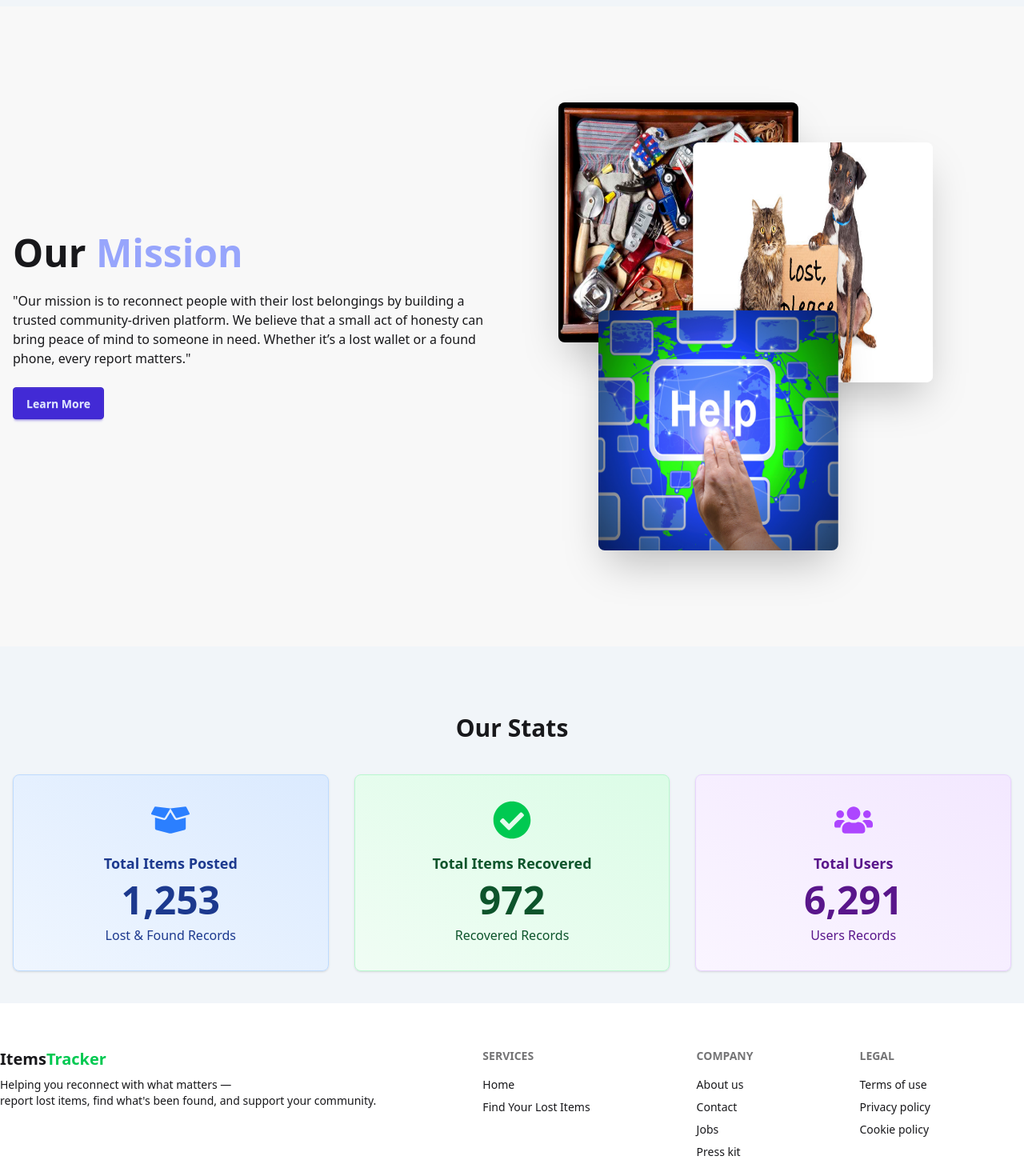
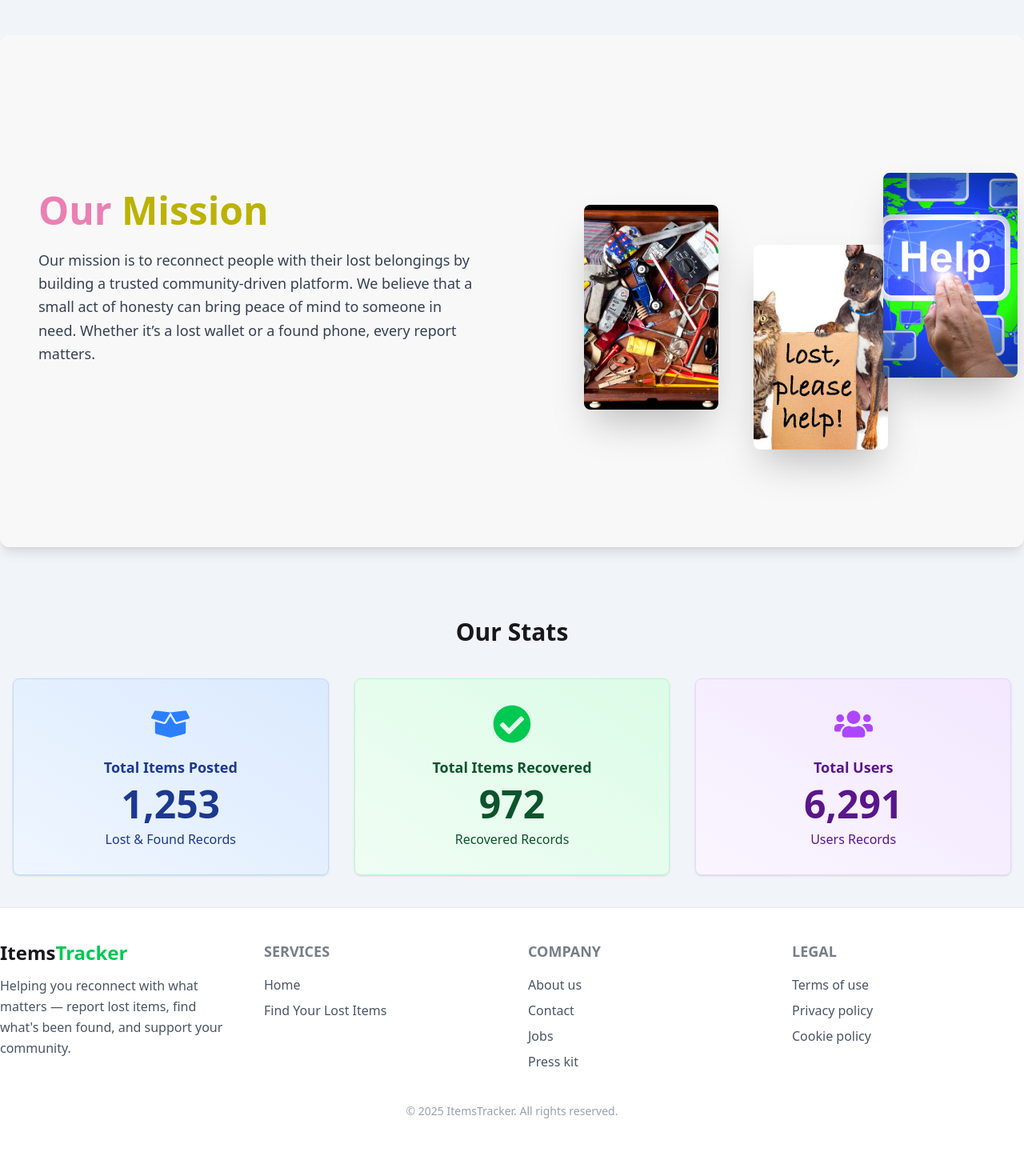
Before and after one commit to Captain-Kanak/found-lost-items-client, a React (Vite) app: page / in a window 1280 px wide. Shown: the part 820-2270 px from the top of the page at 80% size. Built offline with nearby package versions, Linux system fonts and the light colour scheme; no server answers.

Commit message:
footer update

```diff
--- a/src/components/Footer/Footer.jsx
+++ b/src/components/Footer/Footer.jsx
@@ -1,40 +1,113 @@
 import React from "react";
+import { Link } from "react-router";
 
 const Footer = () => {
   return (
-    <div className="bg-white py-8 lg:py-14 px-4 lg:px-0">
-      <footer className="footer sm:footer-horizontal text-base-content max-w-7xl mx-auto">
+    <footer className="bg-white py-10 px-6 lg:px-0 border-t border-gray-200">
+      <div className="max-w-7xl mx-auto grid grid-cols-1 sm:grid-cols-2 md:grid-cols-4 gap-10">
         <aside>
-          <h1 className="text-xl font-bold">
-            Items<span className="text-green-500">Tracker</span>
+          <h1 className="text-2xl font-bold mb-3">
+            Items
+            <span className="text-green-500">Tracker</span>
           </h1>
-          <p>
-            Helping you reconnect with what matters —
-            <br />
-            report lost items, find what's been found, and support your
-            community.
+          <p className="text-gray-600 leading-relaxed">
+            Helping you reconnect with what matters — report lost items, find
+            what's been found, and support your community.
           </p>
         </aside>
+
         <nav>
-          <h6 className="footer-title">Services</h6>
-          <a className="link link-hover">Home</a>
-          <a className="link link-hover">Find Your Lost Items</a>
+          <h6 className="footer-title mb-4 text-lg font-semibold text-gray-800">
+            Services
+          </h6>
+          <ul className="space-y-2">
+            <li>
+              <a
+                href="/"
+                className="link link-hover text-gray-600 hover:text-green-500 transition-colors"
+              >
+                Home
+              </a>
+            </li>
+            <li>
+              <a
+                href="/found-lost-items"
+                className="link link-hover text-gray-600 hover:text-green-500 transition-colors"
+              >
+                Find Your Lost Items
+              </a>
+            </li>
+          </ul>
         </nav>
+
         <nav>
-          <h6 className="footer-title">Company</h6>
-          <a className="link link-hover">About us</a>
-          <a className="link link-hover">Contact</a>
-          <a className="link link-hover">Jobs</a>
-          <a className="link link-hover">Press kit</a>
+          <h6 className="footer-title mb-4 text-lg font-semibold text-gray-800">
+            Company
+          </h6>
+          <ul className="space-y-2">
+            <li>
+              <Link
+                to="/aboutus"
+                className="link link-hover text-gray-600 hover:text-green-500 transition-colors"
+              >
+                About us
+              </Link>
+            </li>
+            <li>
+              <a className="link link-hover text-gray-600 hover:text-green-500 transition-colors">
+                Contact
+              </a>
+            </li>
+            <li>
+              <a className="link link-hover text-gray-600 hover:text-green-500 transition-colors">
+                Jobs
+              </a>
+            </li>
+            <li>
+              <a className="link link-hover text-gray-600 hover:text-green-500 transition-colors">
+                Press kit
+              </a>
+            </li>
+          </ul>
         </nav>
+
         <nav>
-          <h6 className="footer-title">Legal</h6>
-          <a className="link link-hover">Terms of use</a>
-          <a className="link link-hover">Privacy policy</a>
-          <a className="link link-hover">Cookie policy</a>
+          <h6 className="footer-title mb-4 text-lg font-semibold text-gray-800">
+            Legal
+          </h6>
+          <ul className="space-y-2">
+            <li>
+              <a
+                href="/terms"
+                className="link link-hover text-gray-600 hover:text-green-500 transition-colors"
+              >
+                Terms of use
+              </a>
+            </li>
+            <li>
+              <a
+                href="/privacy"
+                className="link link-hover text-gray-600 hover:text-green-500 transition-colors"
+              >
+                Privacy policy
+              </a>
+            </li>
+            <li>
+              <a
+                href="/cookies"
+                className="link link-hover text-gray-600 hover:text-green-500 transition-colors"
+              >
+                Cookie policy
+              </a>
+            </li>
+          </ul>
         </nav>
-      </footer>
-    </div>
+      </div>
+
+      <div className="mt-10 text-center text-gray-400 text-sm">
+        &copy; {new Date().getFullYear()} ItemsTracker. All rights reserved.
+      </div>
+    </footer>
   );
 };
 
--- a/src/components/Home/LateastItems.jsx
+++ b/src/components/Home/LateastItems.jsx
@@ -36,6 +36,9 @@ const LateastItems = () => {
       <h1 className="text-center text-2xl lg:text-3xl font-bold">
         Latest Lost & Found Items
       </h1>
+      <p className="text-center text-gray-500 mt-2">
+        Browse the most recently reported lost and found items in our community.
+      </p>
       <div className="mt-10 grid grid-cols-1 lg:grid-cols-4 gap-4 lg:gap-4">
         {firstSix.map((item) => (
           <ItemsCard key={item._id} item={item} />
--- a/src/components/Home/OurMission.jsx
+++ b/src/components/Home/OurMission.jsx
@@ -7,40 +7,55 @@ import { motion } from "motion/react";
 
 const OurMission = () => {
   return (
-    <div className="my-11 max-m-7xl mx-auto">
-      <div className="hero bg-base-200 min-h-screen">
-        <div className="hero-content flex-col lg:flex-row-reverse">
-          <div className="flex-1/2 grid grid-cols-2">
-            <motion.img
-              src={itemsImage}
-              animate={{ x: [10, 50, 10], y: [10, 20, 10] }}
-              transition={{ duration: 12, repeat: Infinity }}
-              className="w-[190px] h-[190px] lg:w-[300px] lg:h-[300px] rounded-lg shadow-2xl"
-            />
-            <motion.img
-              src={petsImage}
-              animate={{ x: [10, -90, 10], y: [10, 70, 10] }}
-              transition={{ duration: 12, repeat: Infinity }}
-              className="w-[190px] h-[190px] lg:w-[300px] lg:h-[300px] rounded-lg shadow-2xl"
-            />
-            <motion.img
-              src={helpImage}
-              animate={{ x: [10, 100, 10], y: [10, -20, 10] }}
-              transition={{ duration: 12, repeat: Infinity }}
-              className="w-[190px] h-[190px] lg:w-[300px] lg:h-[300px] rounded-lg shadow-2xl"
-            />
+    <section className="my-12">
+      <div className="hero bg-base-200 min-h-[80vh] rounded-xl shadow-lg p-8">
+        <div className="hero-content flex flex-col lg:flex-row-reverse gap-10 lg:gap-20 items-center">
+          {/* Images grid */}
+          <div className="grid grid-cols-3 gap-6 lg:basis-1/2">
+            {[itemsImage, petsImage, helpImage].map((img, idx) => {
+              const animations = [
+                { x: [10, 50, 10], y: [10, 20, 10] },
+                { x: [10, 70, 10], y: [10, 70, 10] },
+                { x: [10, 40, 10], y: [10, -20, 10] },
+              ];
+              return (
+                <motion.img
+                  key={idx}
+                  src={img}
+                  alt={`mission-${idx}`}
+                  animate={animations[idx]}
+                  transition={{ duration: 12, repeat: Infinity }}
+                  className="w-full h-48 lg:h-64 object-cover rounded-lg shadow-2xl"
+                />
+              );
+            })}
           </div>
-          <div className="flex-1/2">
-            <h1 className="text-5xl font-bold">
-              Our{" "}
+
+          {/* Text content */}
+          <div className="lg:basis-1/2 max-w-xl text-center lg:text-left">
+            <h1 className="text-5xl font-bold mb-6">
+              <motion.span
+                animate={{
+                  color: [
+                    "#49fc03",
+                    "#fc1c03",
+                    "#03e8fc",
+                    "#d703fc",
+                    "#fcb603",
+                  ],
+                }}
+                transition={{ duration: 7, repeat: Infinity }}
+              >
+                Our
+              </motion.span>{" "}
               <motion.span
                 animate={{
                   color: [
                     "#fcb603",
+                    "#d703fc",
+                    "#03e8fc",
                     "#fc1c03",
                     "#49fc03",
-                    "#03e8fc",
-                    "#d703fc",
                   ],
                 }}
                 transition={{ duration: 7, repeat: Infinity }}
@@ -48,18 +63,16 @@ const OurMission = () => {
                 Mission
               </motion.span>
             </h1>
-            <p className="py-6">
-              "Our mission is to reconnect people with their lost belongings by
+            <p className="text-lg leading-relaxed mb-8 text-gray-700">
+              Our mission is to reconnect people with their lost belongings by
               building a trusted community-driven platform. We believe that a
               small act of honesty can bring peace of mind to someone in need.
-              Whether it’s a lost wallet or a found phone, every report
-              matters."
+              Whether it’s a lost wallet or a found phone, every report matters.
             </p>
-            <button className="btn btn-primary">Learn More</button>
           </div>
         </div>
       </div>
-    </div>
+    </section>
   );
 };
 
--- a/src/components/ItemsCard.jsx
+++ b/src/components/ItemsCard.jsx
@@ -8,28 +8,40 @@ const ItemsCard = ({ item }) => {
   const formattedDate = format(new Date(date), "PPpp");
 
   return (
-    <div>
-      <div className="card bg-base-100 h-[400px] mx-auto shadow-sm">
-        <figure>
-          <img className="rounded-lg w-full h-[250px]" src={thumbnail} />
+    <div className="group">
+      <div className="card bg-base-100 h-[420px] mx-auto shadow-md hover:shadow-xl transition-all duration-300 rounded-xl overflow-hidden border border-gray-200">
+        {/* Image Section with Overlay */}
+        <figure className="relative h-[250px] overflow-hidden">
+          <img
+            className="w-full h-full object-cover transform group-hover:scale-105 transition-transform duration-500"
+            src={thumbnail}
+            alt={title}
+          />
+          <div className="absolute inset-0 bg-gradient-to-t from-black/60 via-black/20 to-transparent opacity-80"></div>
+          <span className="absolute top-3 left-3 badge badge-info text-white shadow-md">
+            {post_type}
+          </span>
         </figure>
-        <div className="card-body">
-          <h2 className="card-title">
+
+        {/* Card Body */}
+        <div className="card-body px-4 py-3">
+          <h2 className="card-title text-lg font-semibold group-hover:text-info transition-colors duration-300">
             {title}
-            <div className="badge badge-info text-white">{post_type}</div>
           </h2>
-          <div>
-            <p className="flex gap-1 items-center text-base">
-              <SlLocationPin size={14} />
+
+          {/* Location & Date */}
+          <div className="text-gray-600 text-sm space-y-1 mt-1">
+            <p className="flex gap-1 items-center">
+              <SlLocationPin size={14} className="text-info" />
               {location}
             </p>
-            <p className="flex gap-1 items-center text-base">
-              Date: {formattedDate}
-            </p>
+            <p>Date: {formattedDate}</p>
           </div>
-          <div className="card-actions justify-end">
+
+          {/* Button */}
+          <div className="card-actions justify-end mt-4">
             <Link to={`/items/${_id}`}>
-              <button className="btn btn-info text-white font-medium">
+              <button className="btn btn-info text-white font-medium rounded-lg px-4 py-2 shadow hover:shadow-lg hover:scale-105 transition-all duration-300">
                 View Details
               </button>
             </Link>
--- a/src/navigations/AboutUs.jsx
+++ b/src/navigations/AboutUs.jsx
@@ -6,7 +6,7 @@ const AboutUs = () => {
       <h1 className="text-4xl font-bold text-center mb-8">About Us</h1>
 
       <p className="mb-6 text-lg leading-relaxed text-gray-700">
-        Welcome to <span className="font-semibold">Find & Return</span>, your trusted
+        Welcome to <span className="font-semibold">ItemsTracker</span>, your trusted
         online platform dedicated to helping people find lost items and return them to their rightful owners.
       </p>
 
```
